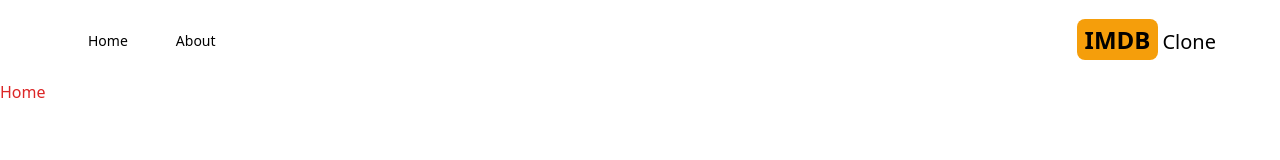
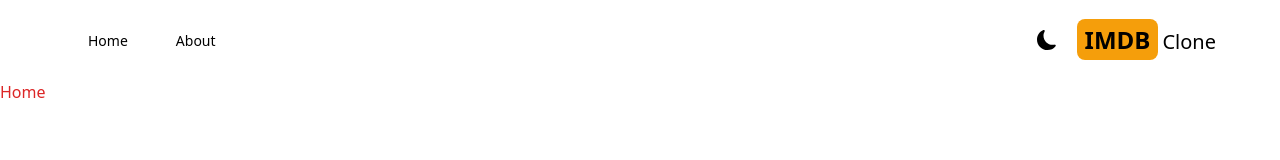
Before and after one commit to bluesky1992-web/imdb, a Next.js app: page / in a window 1280 px wide. Shown: the top 160 px of the page. Built offline with nearby package versions, Linux system fonts and the light colour scheme.

Commit message:
commit to github

```diff
--- a/package.json
+++ b/package.json
@@ -12,6 +12,7 @@
     "eslint": "8.36.0",
     "eslint-config-next": "13.2.4",
     "next": "13.2.4",
+    "next-themes": "^0.2.1",
     "react": "18.2.0",
     "react-dom": "18.2.0",
     "react-icons": "^4.8.0"
--- /dev/null
+++ b/src/app/Providers.jsx
@@ -0,0 +1,7 @@
+'use client'
+
+import { ThemeProvider } from "next-themes";
+
+export default function Providers({ children }) {
+  return <ThemeProvider enableSystem={true} attribute='class'>{children}</ThemeProvider>;
+}
--- /dev/null
+++ b/src/app/components/DarkModeSwitch.jsx
@@ -0,0 +1,50 @@
+"use client";
+{
+  /*This is a JavaScript/React code for a component called "DarkModeSwitch".
+
+The "use client" statement is likely specific to the framework or environment that this code is being used in and may be importing some client-side libraries.
+
+The code then imports two different icon components from the "react-icons" library: "MdLightMode" and "BsFillMoonFill".
+
+The "useTheme" hook is then imported from the "next-themes" library, which allows the component to interact with the theme being used on the website/application.
+
+The "DarkModeSwitch" component then uses the "useTheme" hook to get information about the current theme being used, including the system theme and the user-selected theme. The component then checks the current theme to determine whether to display the "MdLightMode" icon (if the theme is currently "dark") or the "BsFillMoonFill" icon (if the theme is currently "light").
+
+The returned JSX code renders the appropriate icon component based on the current theme, and adds an onClick handler to allow the user to toggle the theme by clicking on the icon.
+
+Finally, the "DarkModeSwitch" component is exported as the default export of the module, allowing it to be used in other parts of the application.
+
+
+
+*/
+}
+
+
+import { MdLightMode } from "react-icons/md";
+import { BsFillMoonFill } from "react-icons/bs";
+import { useTheme } from "next-themes";
+import { useEffect } from "react";
+function DarkModeSwitch() {
+  const { systemTheme, theme, setTheme } = useTheme();
+  useEffect (()=> {
+
+  })
+  const currentTheme = theme === "system" ? systemTheme : theme;
+  return (
+    <>
+      {currentTheme === "dark" ? (
+        <MdLightMode
+          className="text-xl cursor-pointer hover:text-amber-500"
+          onClick={() => setTheme("light")}
+        />
+      ) : (
+        <BsFillMoonFill
+          className="text-xl cursor-pointer hover:text-amber-500"
+          onClick={() => setTheme("dark")}
+        />
+      )}
+    </>
+  );
+}
+
+export default DarkModeSwitch;
--- a/src/app/components/Header.jsx
+++ b/src/app/components/Header.jsx
@@ -2,6 +2,7 @@ import MenuItem from "./MenuItem";
 import { AiFillHome } from "react-icons/ai";
 import {BsInfoCircleFill} from 'react-icons/bs'
 import Link from "next/link";
+import DarkModeSwitch from "./DarkModeSwitch";
 
 export default function Header() {
   return (
@@ -11,7 +12,8 @@ export default function Header() {
         <MenuItem title="About" address="/about" Icon={BsInfoCircleFill} />
       </div>
 
-      <div className="">
+      <div className="flex items-center space-x-5 ">
+        <DarkModeSwitch />
         <Link href='/'>
         <h2 className="text-2xl">
            <span className="font-bold bg-amber-500 py-1 px-2 rounded-lg mr-1">IMDB</span>
--- a/src/app/layout.js
+++ b/src/app/layout.js
@@ -1,18 +1,21 @@
-import Header from './components/Header'
-import './globals.css'
+import Header from "./components/Header";
+import "./globals.css";
+import Providers from "./Providers";
 
 export const metadata = {
-  title: 'IMDB clone ',
-  description: 'This is the IMDB clone website ',
-}
+  title: "IMDB clone ",
+  description: "This is the IMDB clone website ",
+};
 
 export default function RootLayout({ children }) {
   return (
     <html lang="en">
       <body>
-        <Header/>
-               {children}
-        </body>
+        <Providers>
+          <Header />
+          {children}
+        </Providers>
+      </body>
     </html>
-  )
+  );
 }
--- a/tailwind.config.js
+++ b/tailwind.config.js
@@ -10,4 +10,5 @@ module.exports = {
     extend: {},
   },
   plugins: [],
+  darkMode:'class',
 }
```
Also changed, not shown: 1 other file (tests, documents, lock files or other folders).
